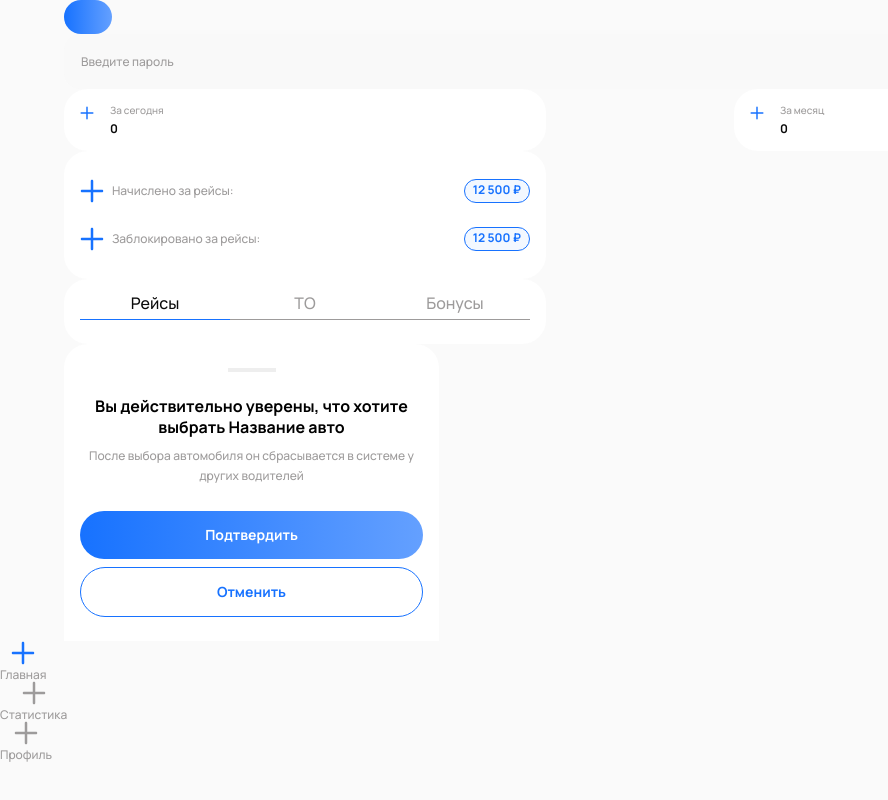
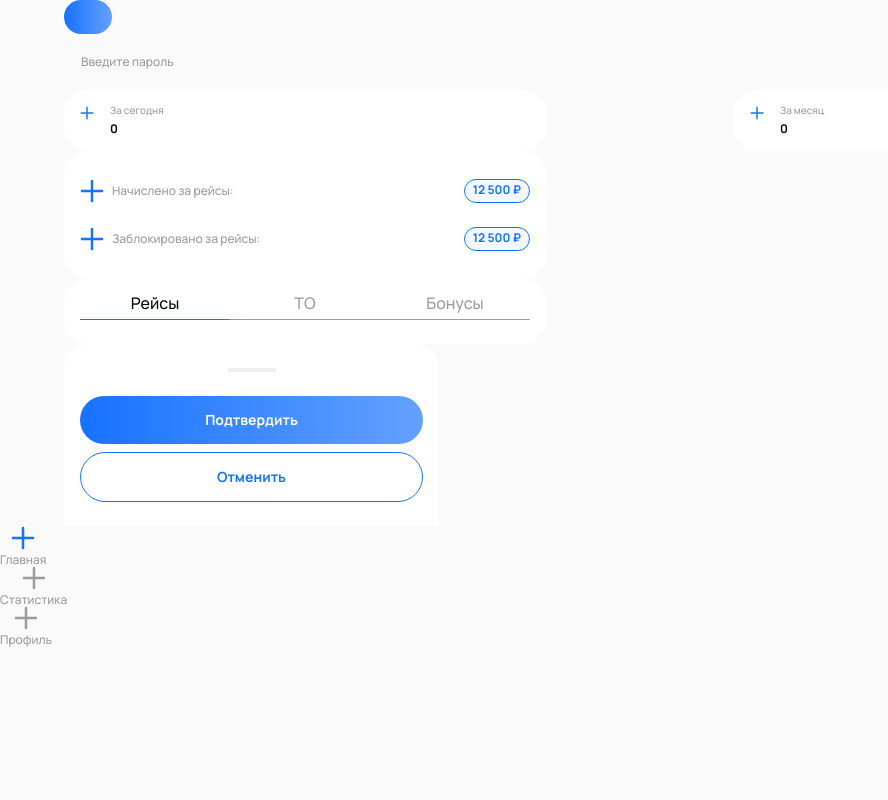
Before and after one commit to alishangit/ecology-trans, a Next.js app: page / in a window 1280 px wide. Shown: the whole page, without its empty margins (0-888 px from the left). Built offline with nearby package versions, Linux system fonts and the light colour scheme.

Commit message:
modalComponent

```diff
--- a/src/app/components/modal/Modal.tsx
+++ b/src/app/components/modal/Modal.tsx
@@ -2,16 +2,21 @@ import React from "react";
 import classes from "./Modal.module.css";
 import MainBtn from "../buttons/MainBtn";
 
-const Modal = () => {
+interface IModal {
+    title?: string
+    text?: string
+}
+
+const Modal = ({title, text}: IModal) => {
   return (
     <div className={classes.modal}>
       <div className={classes.line}></div>
       <div className={classes.modalTitle}>
         <h3 className={classes.title}>
-          Вы действительно уверены, что хотите выбрать Название авто
+          {/* Вы действительно уверены, что хотите выбрать Название авто */}
         </h3>
         <p className={classes.subTitle}>
-          После выбора автомобиля он сбрасывается в системе у других водителей
+          {/* После выбора автомобиля он сбрасывается в системе у других водителей */}
         </p>
       </div>
       <div className={classes.buttonSection}>
--- a/src/app/page.tsx
+++ b/src/app/page.tsx
@@ -22,7 +22,10 @@ export default function Home() {
           </div>
           <EarningsBlock />
           <HistoryBlock />
-          <Modal />
+          <Modal
+            title="Вы действительно уверены, что хотите выбрать Название авто"
+            text="После выбора автомобиля он сбрасывается в системе у других водителей"
+          />
         </main>
       </Container>
       <TabContainer />
```
